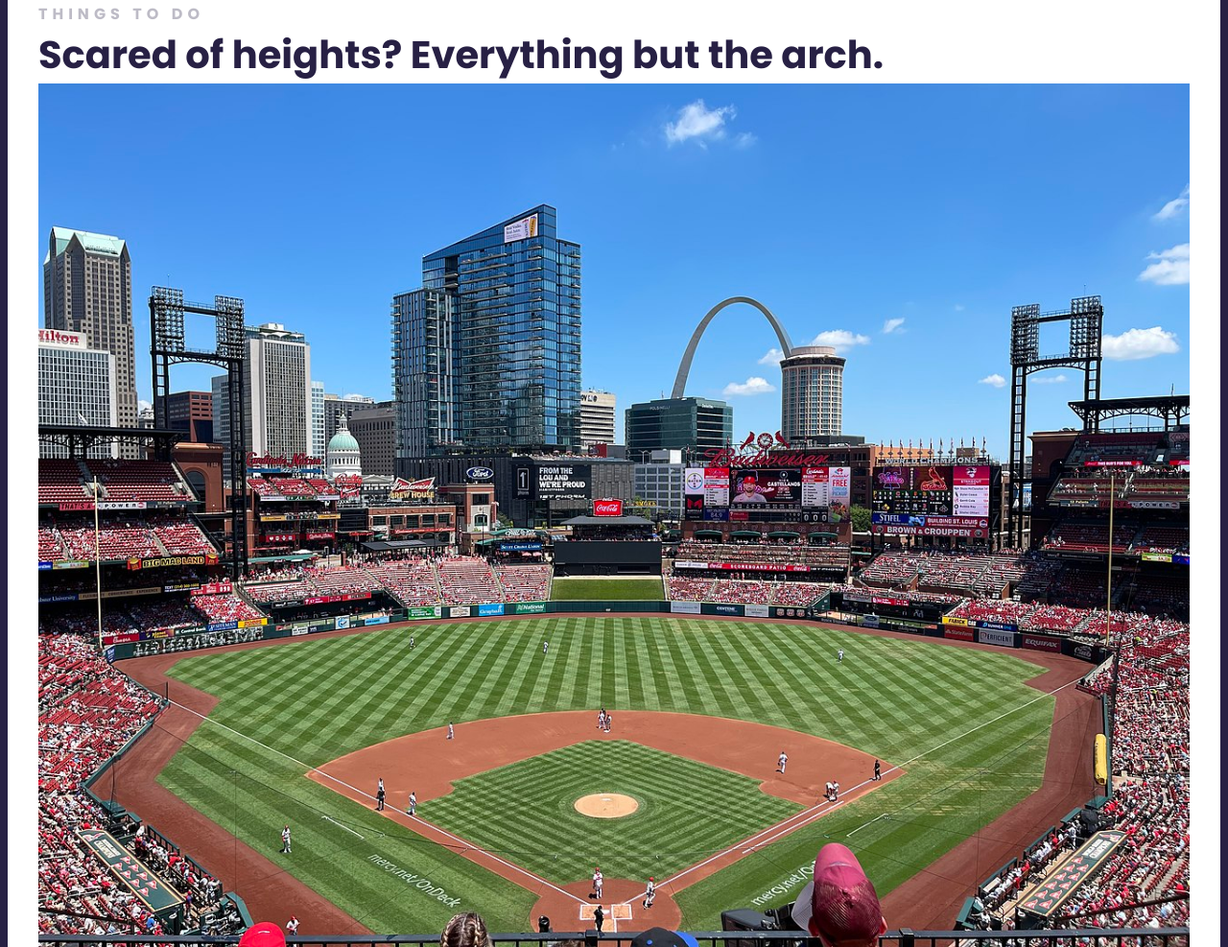
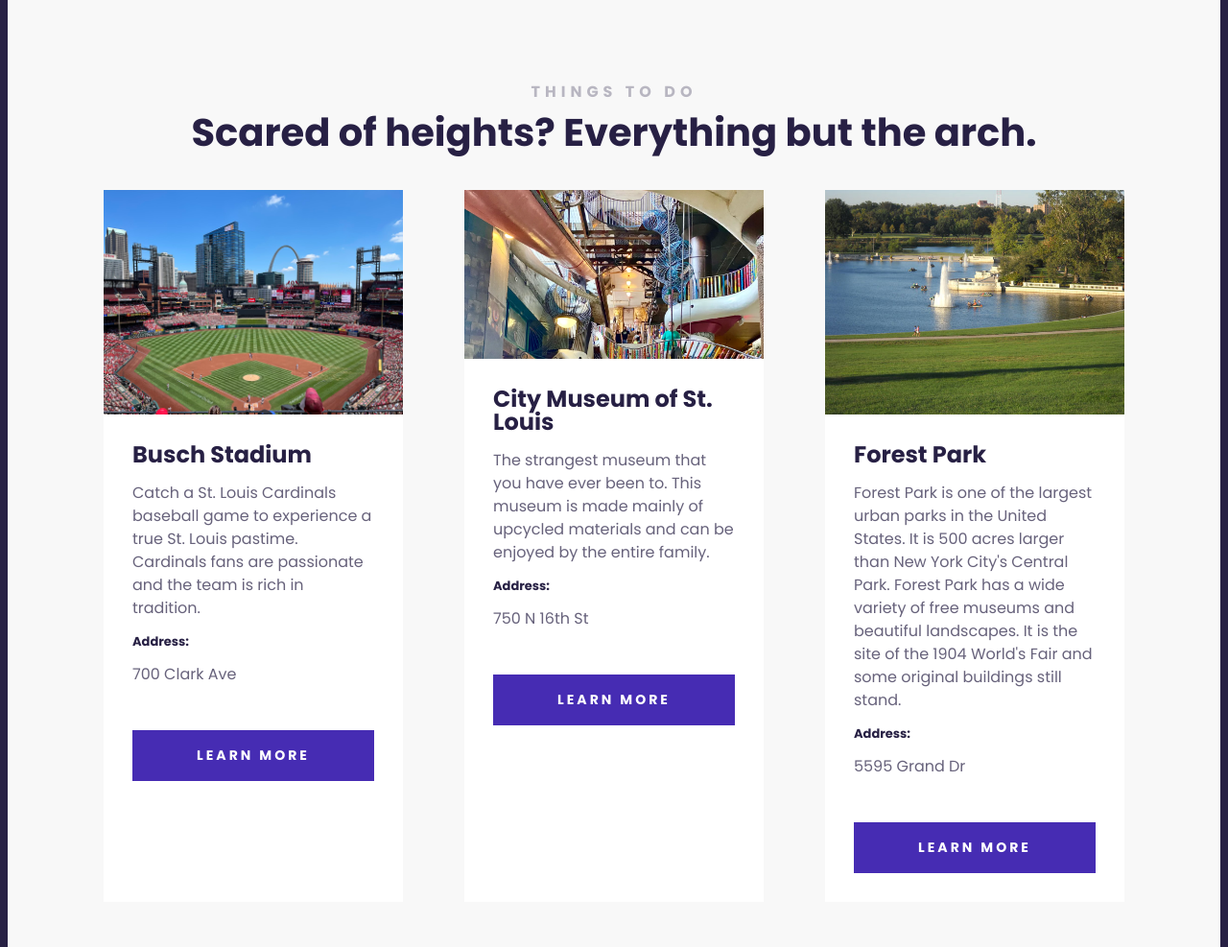
Before and after one commit to EmilyGallaher/Travel-Page-responsive, a plain HTML site: page index.html in a window 1280 px wide. Shown: the part 1369-2356 px from the top of the page at 96% size. Drawn offline with Linux system fonts and the light colour scheme.

Commit message:
adding styling for appearance

```diff
--- a/src/styles.css
+++ b/src/styles.css
@@ -8,6 +8,10 @@ body {
     margin: 0 auto;
 }
 
+.text-center {
+    text-align: center;
+}
+
 .grid {
     display: grid;
     grid-gap: 64px;
@@ -15,22 +19,57 @@ body {
 
 .img-responsive {
     max-width: 100%;
+    display: block;
 }
 
 .grid-2-columns {
     grid-template-columns: 1fr 1fr;
 }
 
+.grid-3-columns {
+    grid-template-columns: 1fr 1fr 1fr;
+}
+
 .grid-3-columns-with-first-narrow {
     grid-template-columns: 1fr 2fr 2fr;
 }
 
-section {
-    max-width: 1200px;
-    margin: 0 auto;
-    padding: 100px 0;
+.card {
+    background: white;
+    margin: 30px 0;
 }
 
+.card-body {
+    padding: 30px;
+}
+
+.card-footer {
+    padding: 0 30px 30px;
+}
+
+.btn {
+    display: block;
+    color: white;
+    font-weight: 700;
+    font-size: 14px;
+    line-height: 21px;
+    text-align: center;
+    letter-spacing: 3px;
+    text-transform: uppercase;
+    padding: 16px;
+    background-color: #462cb3;
+    text-decoration: none;
+}
+
+section {
+    max-width: 100%;
+    margin: 0 auto;
+    padding: 100px;
+}
+
+section.secondary {
+    background: #f8f8f8;
+}
 header {
     background-image: linear-gradient(rgba(0, 0, 0, 0.6), rgba(0, 0, 0, 0.6)),
         url("../images/header.png");
@@ -99,6 +138,22 @@ main h3 {
     line-height: 1.5;
     color: #272044;
     margin: 0;
+}
+
+main h4 {
+    font-weight: 700;
+    font-size: 24px;
+    line-height: 1;
+    color: #272044;
+    margin: 0;
+}
+
+main h5 {
+    font-weight: 700;
+    font-size: 13px;
+    margin: 0;
+    line-height: 1;
+    color: #272044;
 }
 
 main p {
```
